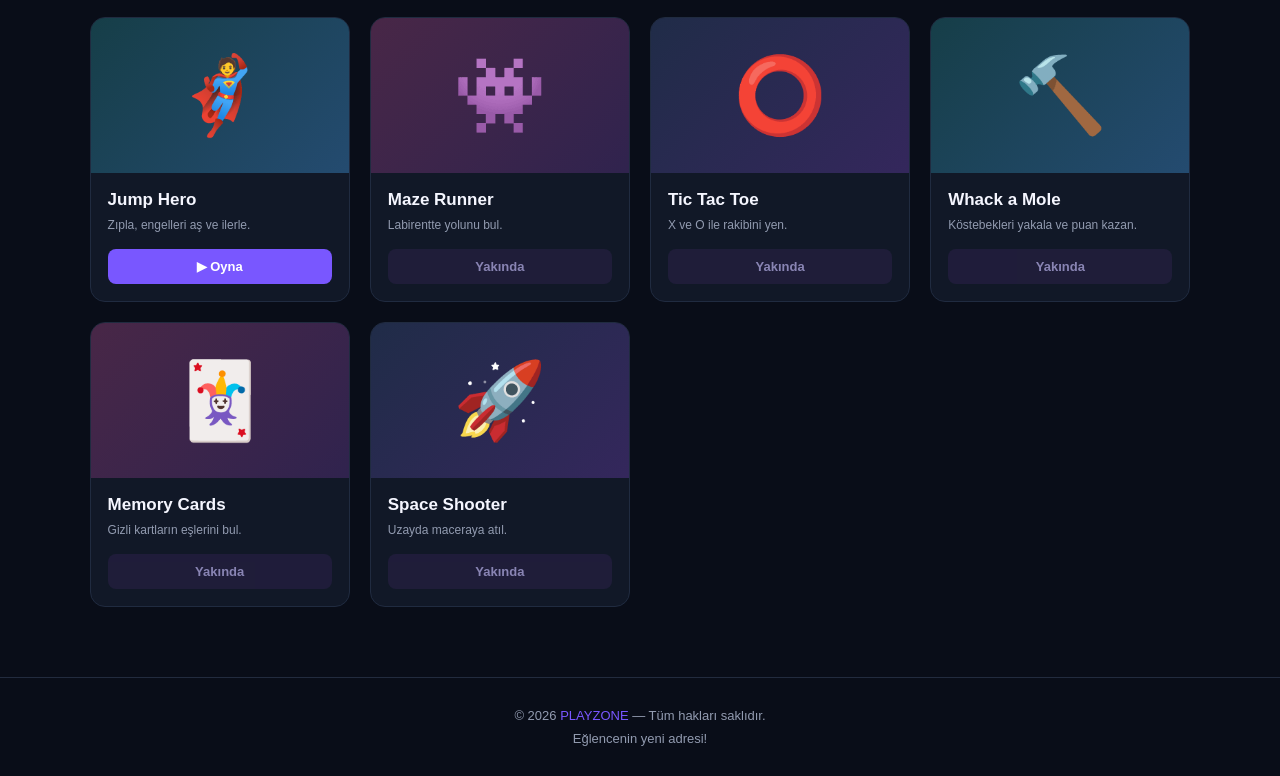
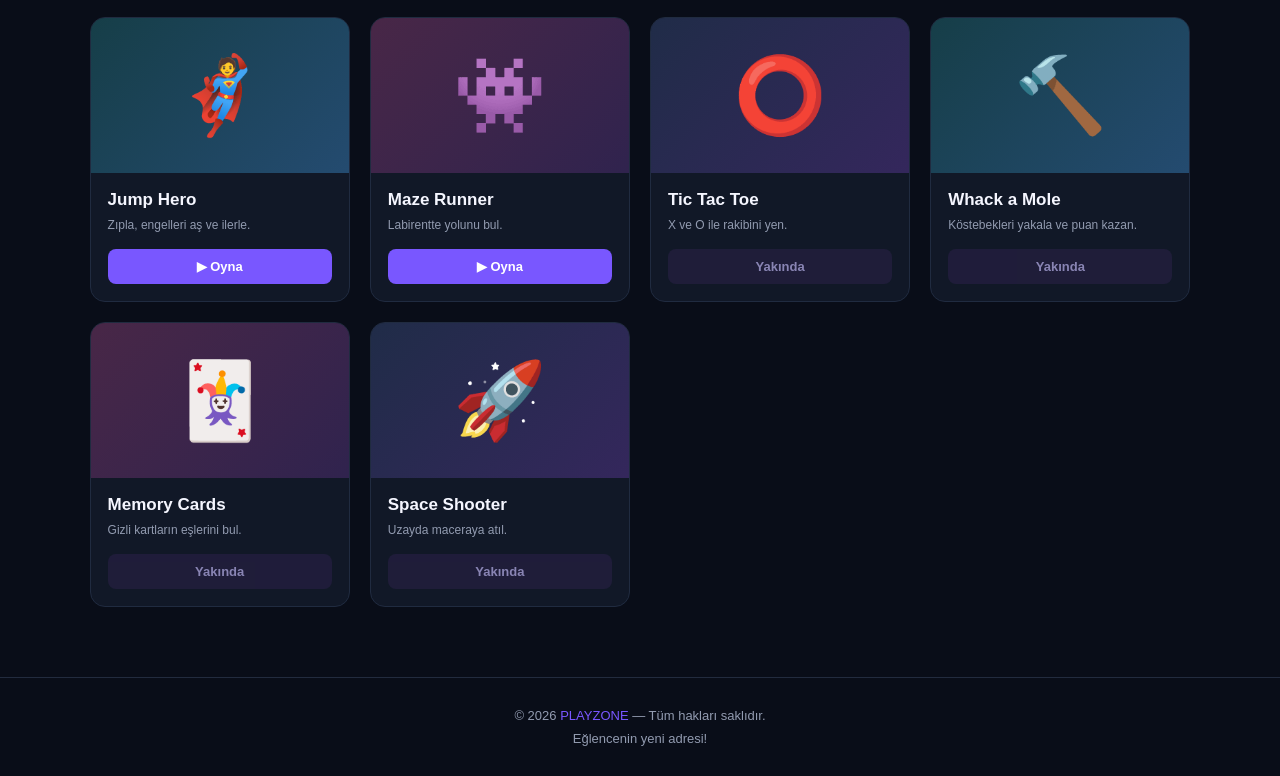
Before and after one commit to alihan1mudayetoglu-web/PLAYZONE, a plain HTML site: page index.html in a window 1280 px wide. Shown: the part 963-1739 px from the top of the page. Drawn offline with Linux system fonts and the light colour scheme.

Commit message:
Update index.html

```diff
--- a/index.html
+++ b/index.html
@@ -449,7 +449,8 @@ footer span {
             <div class="game-info">
                 <h3>Maze Runner</h3>
                 <p>Labirentte yolunu bul.</p>
-                <span class="play-btn disabled">Yakında</span>
+                <a href="games/maze-runner/index.html"
+   class="play-btn available">▶ Oyna</a>
             </div>
         </article>
 
```
